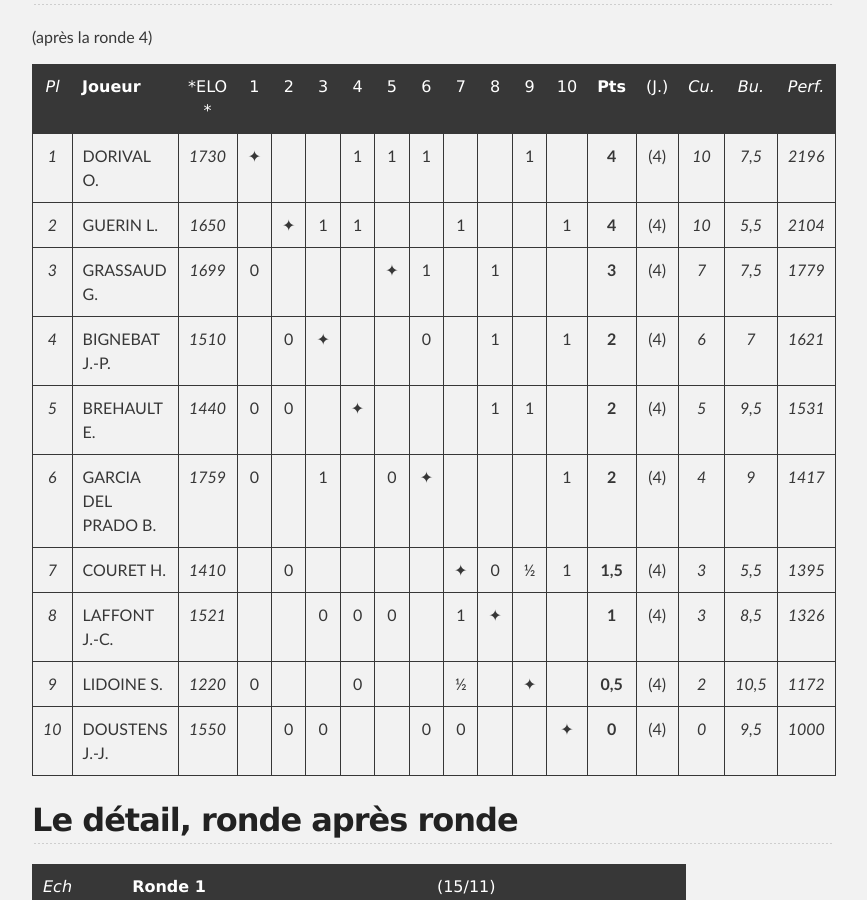
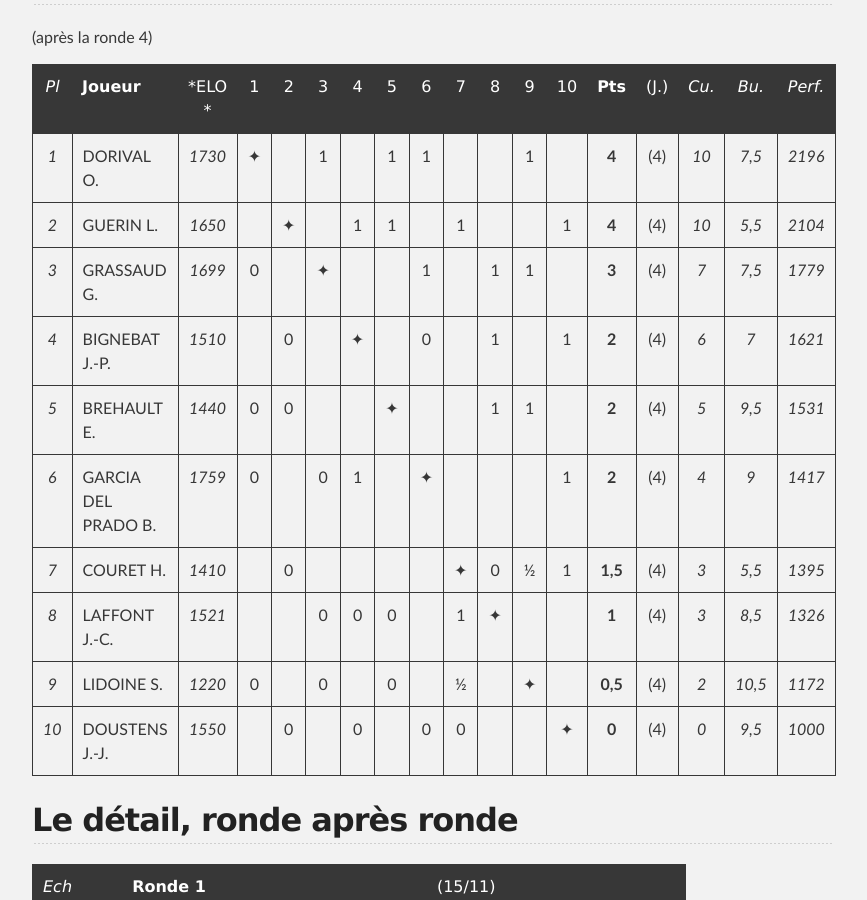
Before and after one commit to echiquier-villeneuve-tolosane/echiquier-villeneuve-tolosane.github.io, a Jekyll site: the page built from tournoiinterne.md, in a window 1280 px wide and 900 px high, scrolled down 288 px. Shown: the whole window, without its empty margins (208-1075 px from the left). Built offline with Jekyll 4.4.1, drawn with Linux system fonts in a browser that asks for light colours; nearby versions of some CDN libraries.

Commit message:
Updated tournoiinterne.md

```diff
--- a/tournoiinterne.md
+++ b/tournoiinterne.md
@@ -10,16 +10,16 @@
 
 |*Pl*|  **Joueur** |   *ELO *          |1 |2 |3 |4 |5 |6 |7 |8 |9 |10|**Pts**|(J.)|*Cu.*|*Bu.*|*Perf.*|
 |:-:|:------------------------ |:---------: |:-:|:-:|:-:|:-:|:-:|:-:|:-:|:-:|:-:|:-:|:-:|:-:|:-:|:-:|:-:|
-|*1*| DORIVAL O.         | *1730* |&#10022;| | |1|1|1| | |1| |**4**|(4)|*10*|*7,5*|*2196*|
-|*2*| GUERIN L.          | *1650* | |&#10022;|1|1| | |1| | |1|**4**|(4)|*10*|*5,5*|*2104*|
-|*3*| GRASSAUD G.      | *1699* |0| | | |&#10022;|1| |1| | |**3**|(4)|*7*|*7,5*|*1779*|
-|*4*| BIGNEBAT J.-P.      | *1510* | |0|&#10022;| | |0| |1| |1|**2**|(4)|*6*|*7*|*1621*|
-|*5*| BREHAULT E.           | *1440* |0|0| |&#10022;| | | |1|1| |**2**|(4)|*5*|*9,5*|*1531*|
-|*6*| GARCIA DEL PRADO B.  | *1759* |0| |1| |0|&#10022;| | | |1|**2**|(4)|*4*|*9*|*1417*|
+|*1*| DORIVAL O.         | *1730* |&#10022;| |1| |1|1| | |1| |**4**|(4)|*10*|*7,5*|*2196*|
+|*2*| GUERIN L.          | *1650* | |&#10022;| |1|1| |1| | |1|**4**|(4)|*10*|*5,5*|*2104*|
+|*3*| GRASSAUD G.      | *1699* |0| |&#10022;| | |1| |1|1| |**3**|(4)|*7*|*7,5*|*1779*|
+|*4*| BIGNEBAT J.-P.      | *1510* | |0| |&#10022;| |0| |1| |1|**2**|(4)|*6*|*7*|*1621*|
+|*5*| BREHAULT E.           | *1440* |0|0| | |&#10022;| | |1|1| |**2**|(4)|*5*|*9,5*|*1531*|
+|*6*| GARCIA DEL PRADO B.  | *1759* |0| |0|1| |&#10022;| | | |1|**2**|(4)|*4*|*9*|*1417*|
 |*7*| COURET H.            | *1410* | |0| | | | |&#10022;|0|&#189;|1|**1,5**|(4)|*3*|*5,5*|*1395*|
 |*8*| LAFFONT J.-C. | *1521* | | |0|0|0| |1|&#10022;| | |**1**|(4)|*3*|*8,5*|*1326*|
-|*9*| LIDOINE S.        | *1220* |0| | |0| | |&#189;| |&#10022;| |**0,5**|(4)|*2*|*10,5*|*1172*|
-|*10*| DOUSTENS J.-J.  | *1550* | |0|0| | |0|0| | |&#10022;|**0**|(4)|*0*|*9,5*|*1000*|
+|*9*| LIDOINE S.        | *1220* |0| |0| |0| |&#189;| |&#10022;| |**0,5**|(4)|*2*|*10,5*|*1172*|
+|*10*| DOUSTENS J.-J.  | *1550* | |0| |0| |0|0| | |&#10022;|**0**|(4)|*0*|*9,5*|*1000*|
 
 ## Le détail, ronde après ronde
 
```
